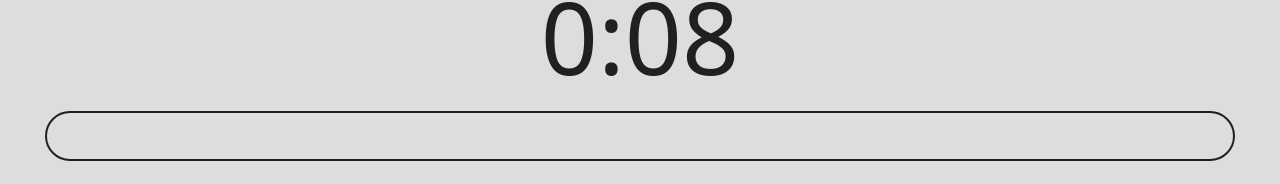
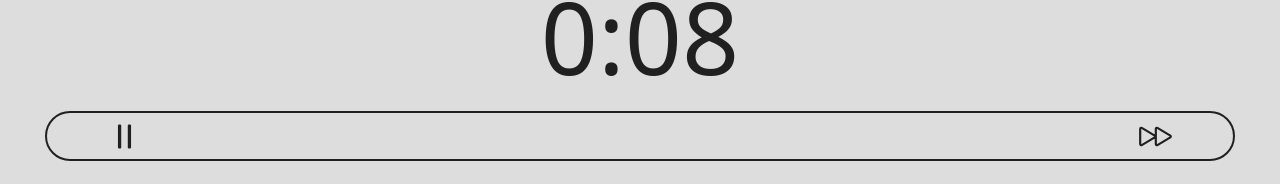
Before and after one commit to ZeBolHD/remit, a React (Vite) app: page / in a window 1280 px wide. Both pictures are taken after a click on the button 640 px from the left and 355 px from the top of the page. Shown: the part 219-403 px from the top of the page. Built offline with nearby package versions, Linux system fonts and the light colour scheme.

Commit message:
added icons for buttons

```diff
--- a/package.json
+++ b/package.json
@@ -11,6 +11,7 @@
   },
   "dependencies": {
     "@reduxjs/toolkit": "^1.9.5",
+    "framer-motion": "^10.16.4",
     "react": "^18.2.0",
     "react-dom": "^18.2.0",
     "react-icons": "^4.11.0",
--- a/src/components/TimerController/index.tsx
+++ b/src/components/TimerController/index.tsx
@@ -7,9 +7,14 @@
   startTimer,
   tickTimer,
   toggleTimer,
+  resetTimer,
 } from "../../redux/timer/slice";
 
-import { IoPlayOutline, IoPauseOutline } from "react-icons/io5";
+import {
+  IoPlayOutline,
+  IoPauseOutline,
+  IoPlayForwardOutline,
+} from "react-icons/io5";
 
 export const TimerController = () => {
   const { isPlaying, timerId, isStarted } = useSelector(selectTimer);
@@ -19,6 +24,7 @@
   const handleTimer = () => {
     if (isPlaying) {
       clearInterval(timerId);
+
       dispatch(toggleTimer());
     } else {
       const timerId = setInterval(() => {
@@ -42,16 +48,30 @@
     }
   };
 
+  const handleResetTimer = () => {
+    dispatch(resetTimer());
+  };
+
   return (
     <div
-      className={`w-full h-[50px] box-border flex items-center justify-center border-[2px]
-      rounded-large mb-0 mt-auto dark:border-primary border-primary-dark`}
+      className={`w-full h-[50px] box-border flex items-center px-[60px] border-[2px]
+      rounded-large mb-0 mt-auto dark:border-primary border-primary-dark
+      ${isStarted ? "justify-between" : "justify-center"}`}
     >
       {!isStarted ? (
         <button onClick={handleStartTimer}>
-          {isPlaying ? <IoPauseOutline /> : <IoPlayOutline />}
+          <IoPlayOutline />
         </button>
-      ) : null}
+      ) : (
+        <>
+          <button onClick={handleTimer}>
+            {isPlaying ? <IoPauseOutline /> : <IoPlayOutline />}
+          </button>
+          <button onClick={handleResetTimer}>
+            <IoPlayForwardOutline />
+          </button>
+        </>
+      )}
     </div>
   );
 };
```
Also changed, not shown: 1 other file (tests, documents, lock files or other folders).
